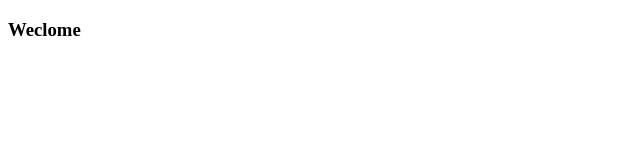
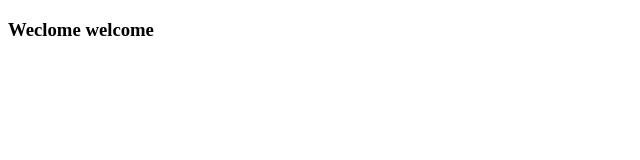
Before and after one commit to santhoshabnie/teaching, a plain HTML site: page index.html in a window 1280 px wide. Shown: the full height of the page, 0-640 px from the left. Drawn offline with Linux system fonts and the light colour scheme.

Commit message:
welcome added

```diff
--- a/index.html
+++ b/index.html
@@ -7,6 +7,6 @@
     <title>Teaching</title>
   </head>
   <body>
-    <h3>Weclome</h3>
+    <h3>Weclome welcome</h3>
   </body>
 </html>
```
